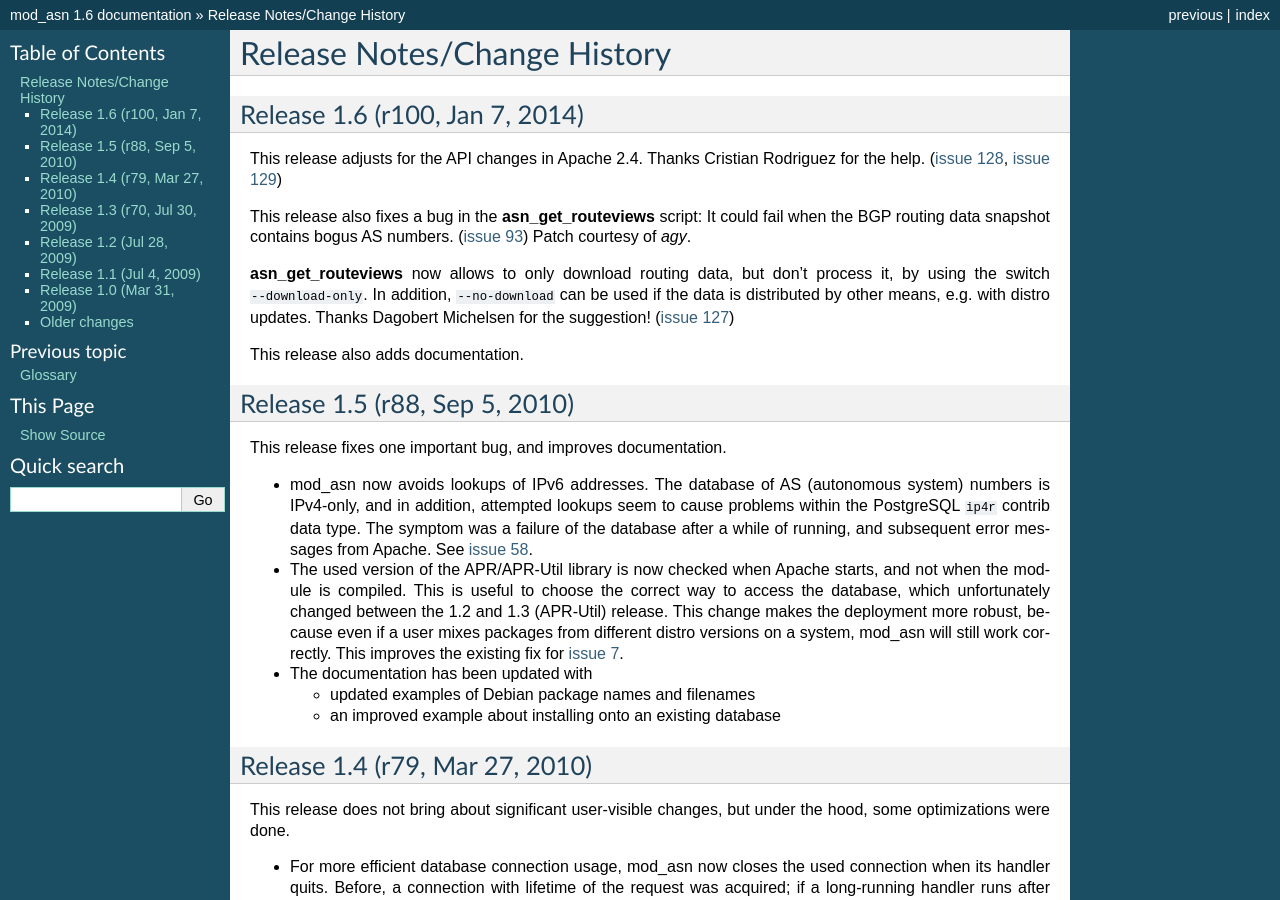
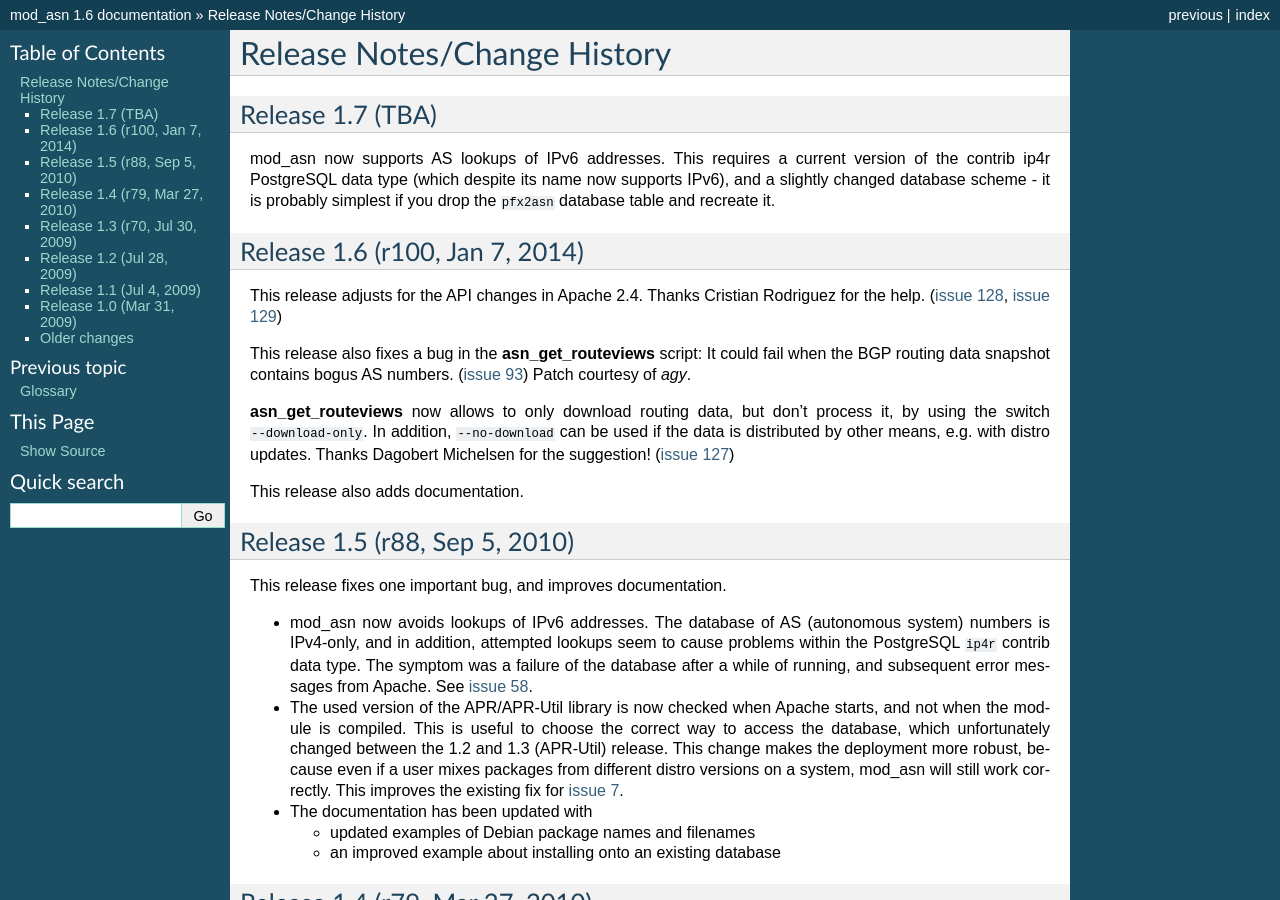
Before and after one commit to poeml/mod_asn, a Sphinx documentation site: the page built from docs/changes.rst, in a window 1280 px wide and 900 px high. Built offline with Sphinx 7.4.7, drawn with Linux system fonts in a browser that asks for light colours.

Commit message:
add changelog entry for prospected 1.7 release (Thanks, Michael!)

```diff
--- a/docs/changes.rst
+++ b/docs/changes.rst
@@ -1,6 +1,16 @@
 
 Release Notes/Change History
 ============================
+
+Release 1.7 (TBA)
+-------------------------------
+
+mod_asn now supports AS lookups of IPv6 addresses. This requires
+a current version of the contrib ip4r PostgreSQL data type (which
+despite its name now supports IPv6), and a slightly changed
+database scheme - it is probably simplest if you drop the ``pfx2asn``
+database table and recreate it.
+
 
 Release 1.6 (r100, Jan 7, 2014)
 -------------------------------
```
